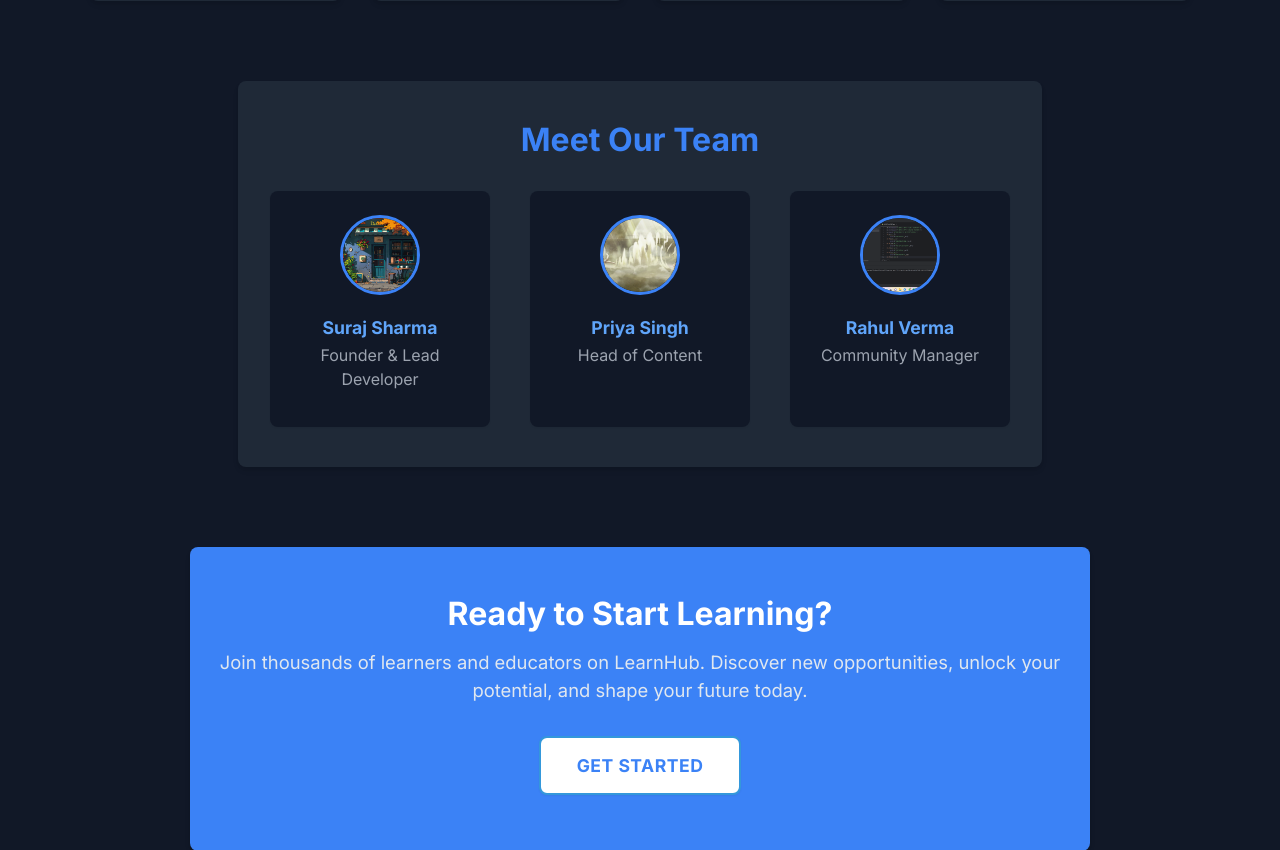
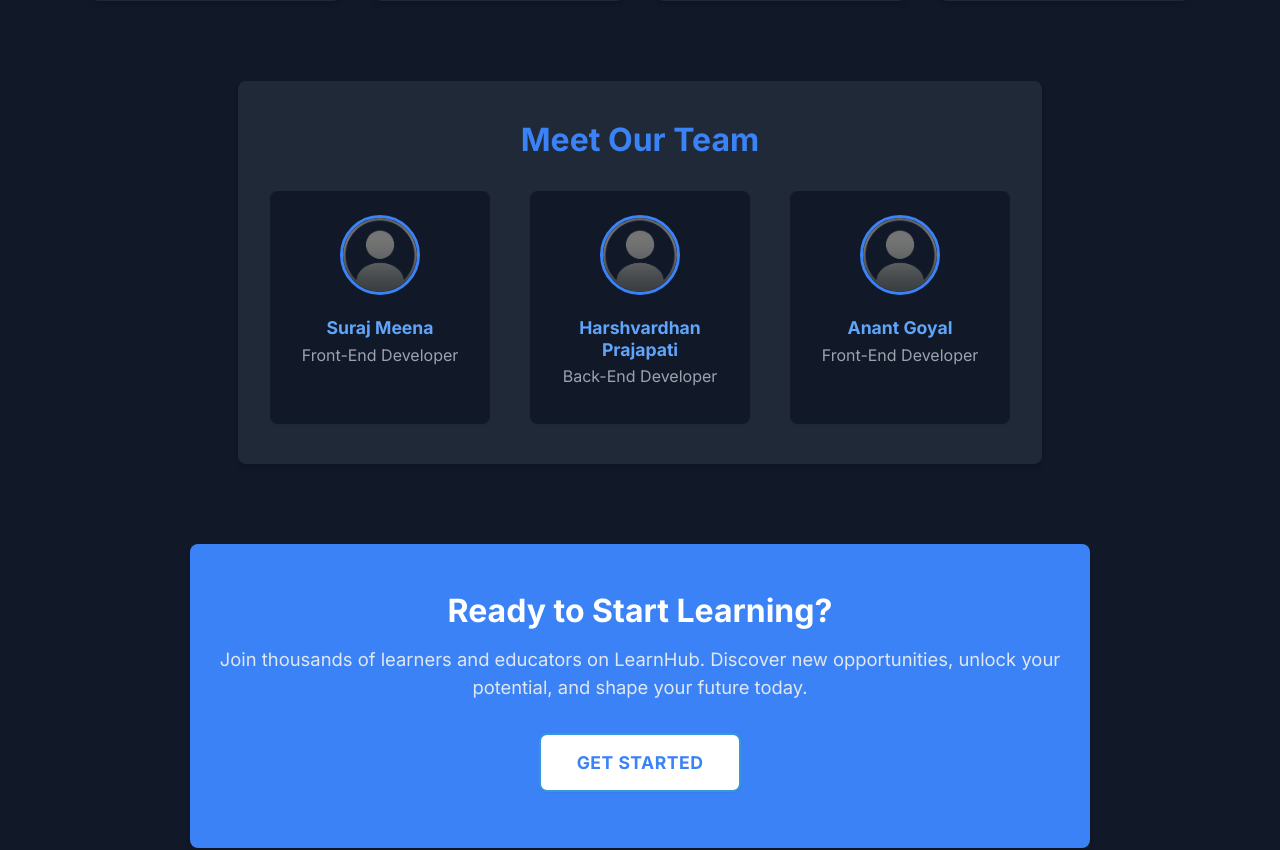
Before and after one commit to suraj1633/Learnhub, a Flask app: page /about in a window 1280 px wide. Shown: the part 1168-2018 px from the top of the page. Run offline with Flask 2, Linux system fonts and the light colour scheme; some libraries are stand-ins or nearby versions.

Commit message:
updated about page

```diff
--- a/templates/main/about.html
+++ b/templates/main/about.html
@@ -52,19 +52,19 @@
     <h2>Meet Our Team</h2>
     <div class="team-grid">
         <div class="team-member">
-            <img src="{{ url_for('static', filename='images/profile_pics/profile_2_20250617205932_Screenshot_2024-12-19_105105.png') }}" alt="Team Member">
-            <h4>Suraj Sharma</h4>
-            <p>Founder & Lead Developer</p>
+            <img src="{{ url_for('static', filename='images/profile_pics/no-profile-picture-icon-14.png') }}" alt="Team Member">
+            <h4>Suraj Meena</h4>
+            <p>Front-End Developer</p>
         </div>
         <div class="team-member">
-            <img src="{{ url_for('static', filename='images/profile_pics/profile_4_20250618211816_Screenshot_2024-02-18_185644.png') }}" alt="Team Member">
-            <h4>Priya Singh</h4>
-            <p>Head of Content</p>
+            <img src="{{ url_for('static', filename='images/profile_pics/no-profile-picture-icon-14.png') }}" alt="Team Member">
+            <h4>Harshvardhan Prajapati</h4>
+            <p>Back-End Developer</p>
         </div>
         <div class="team-member">
-            <img src="{{ url_for('static', filename='images/profile_pics/profile_2_20250618001411_Screenshot_2023-09-11_201020.png') }}" alt="Team Member">
-            <h4>Rahul Verma</h4>
-            <p>Community Manager</p>
+            <img src="{{ url_for('static', filename='images/profile_pics/no-profile-picture-icon-14.png') }}" alt="Team Member">
+            <h4>Anant Goyal</h4>
+            <p>Front-End Developer</p>
         </div>
     </div>
 </section>
```
Also changed, not shown: static/images/profile_pics/no-profile-picture-icon-14.png (added).
